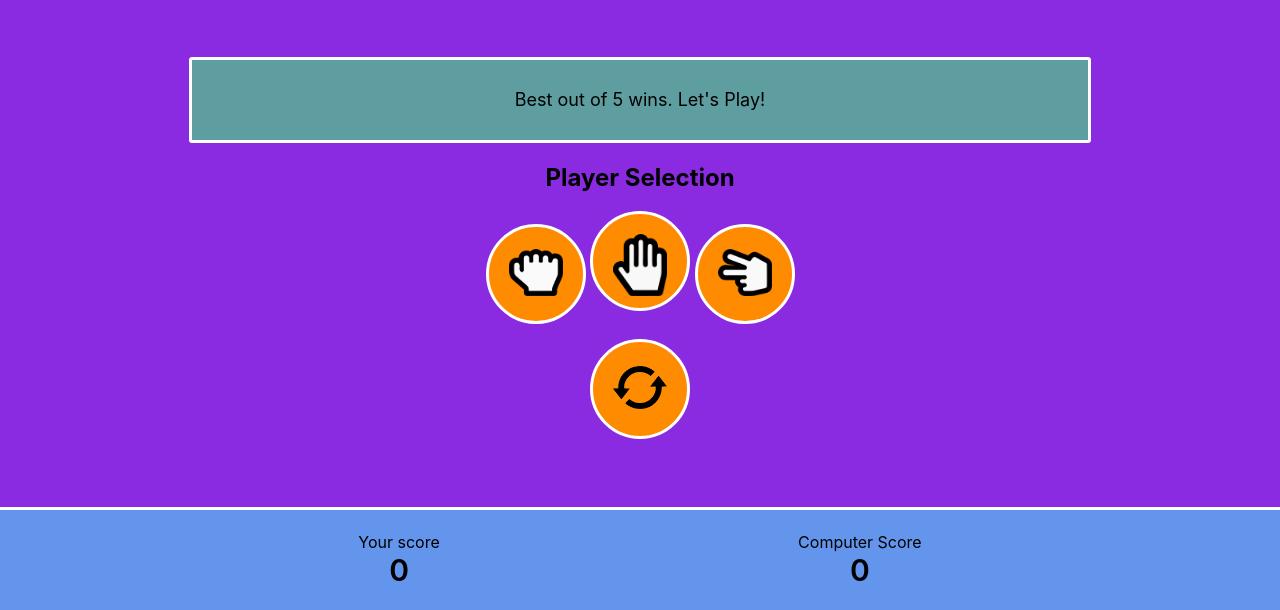
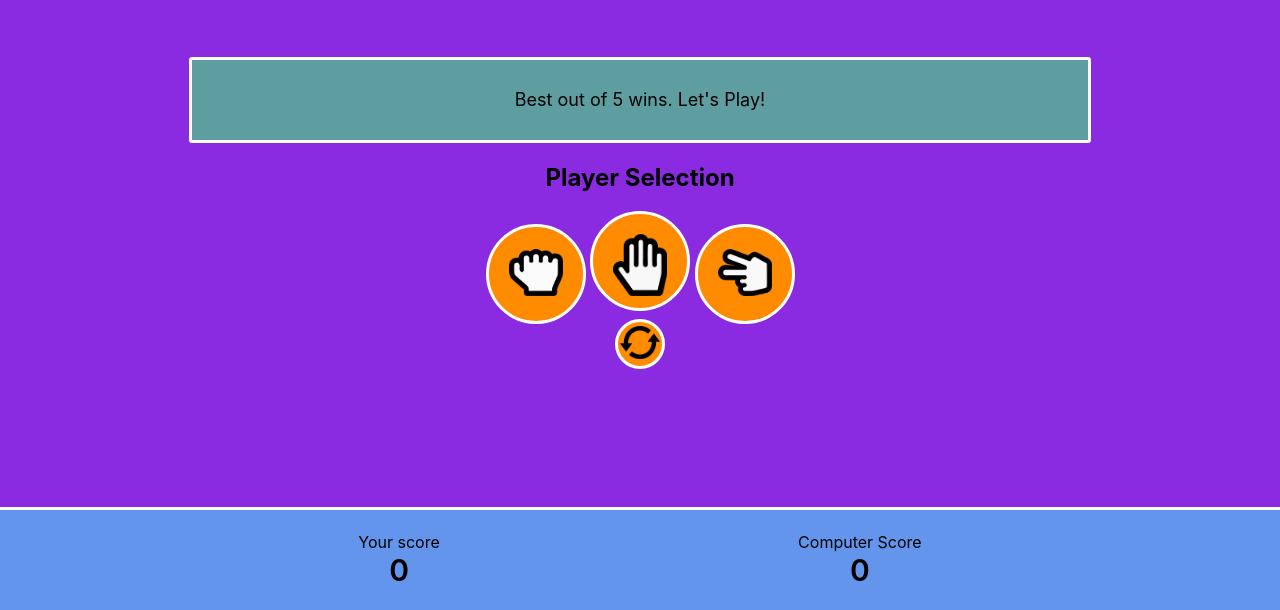
Before and after one commit to SebastiaanDXB/RPC, a plain HTML site: page index.html in a window 1280 px wide. Shown: the part 190-800 px from the top of the page. Drawn offline with Linux system fonts and the light colour scheme.

Commit message:
adjusted reset button

```diff
--- a/style.css
+++ b/style.css
@@ -84,3 +84,9 @@ footer {
     font-size: 30px;
     font-weight: 600;
 }
+#reset {
+    margin-top: -20px;
+    width: 50px;
+    height: 50px;
+    padding: 2px;
+}
```
